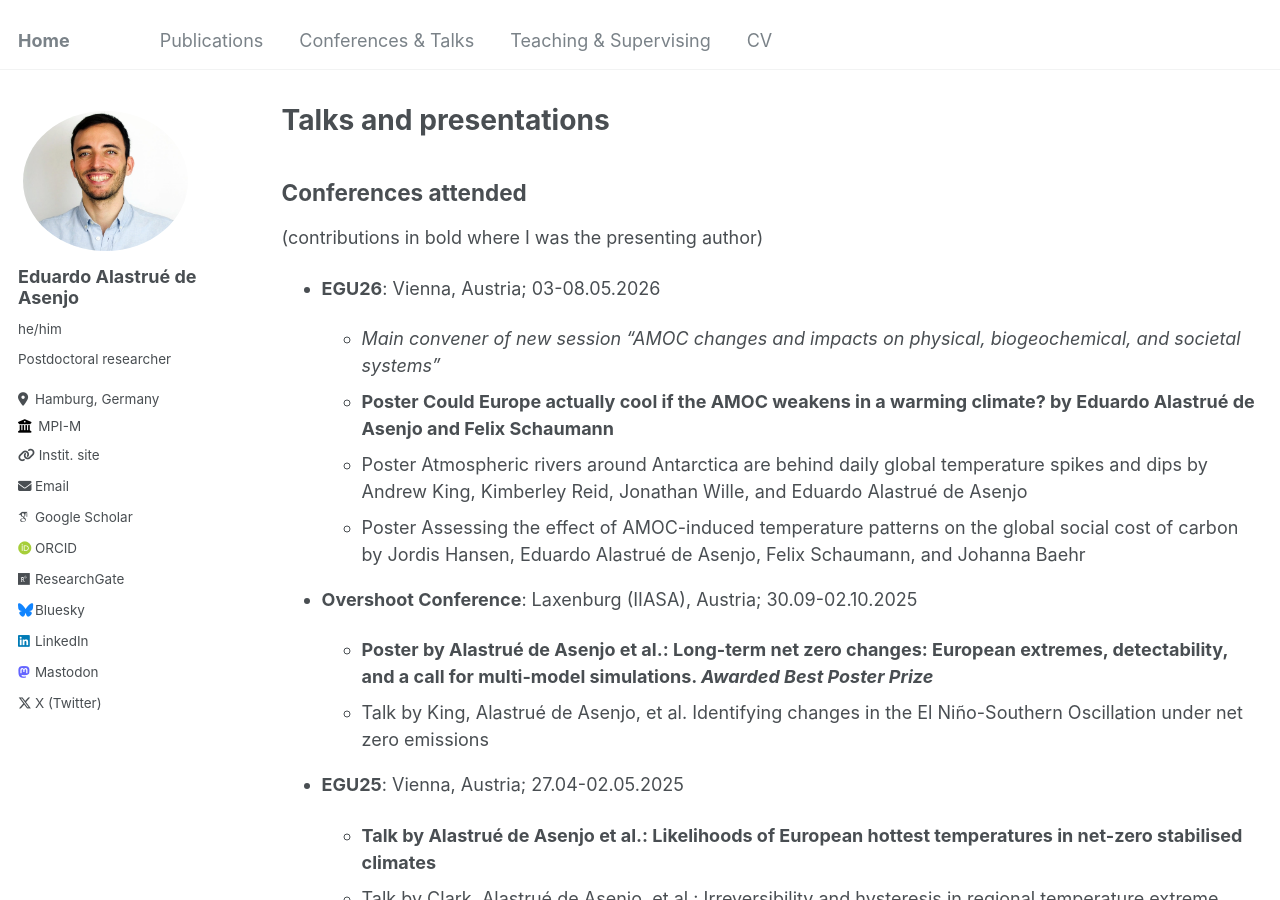
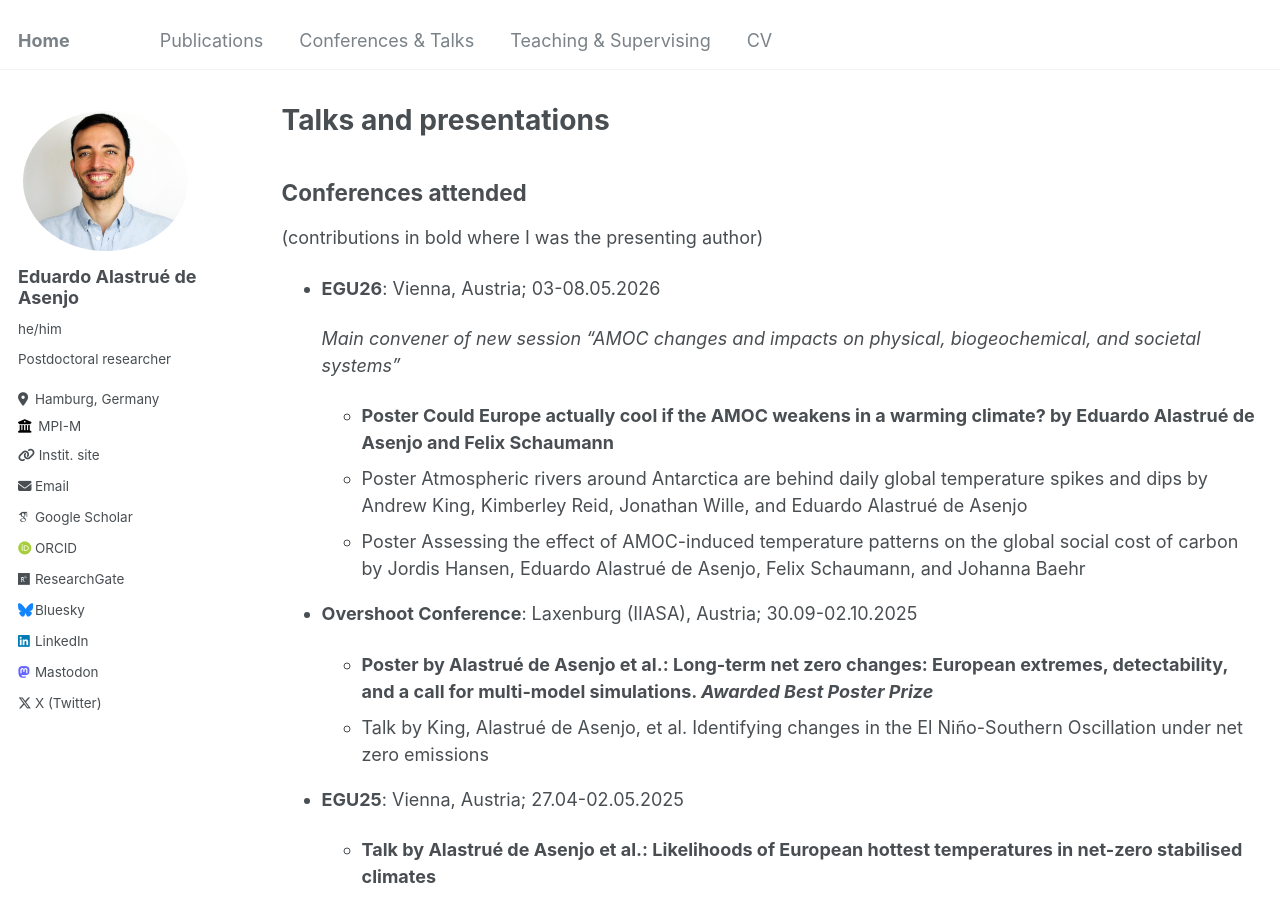
Before and after one commit to edualas/edualas.github.io, a Jekyll site: the page built from _pages/talks.md, in a window 1280 px wide and 900 px high. Built offline with Jekyll 4.4.1, drawn with Linux system fonts in a browser that asks for light colours; some web fonts are replaced.

```diff
--- a/_pages/talks.md
+++ b/_pages/talks.md
@@ -10,7 +10,7 @@ author_profile: true
 
 * **EGU26**: Vienna, Austria; 03-08.05.2026
 
-  * _Main convener of new session “AMOC changes and impacts on physical, biogeochemical, and societal systems”_
+  _Main convener of new session “AMOC changes and impacts on physical, biogeochemical, and societal systems”_
   * **Poster Could Europe actually cool if the AMOC weakens in a warming climate? by Eduardo Alastrué de Asenjo and Felix Schaumann**
   * Poster Atmospheric rivers around Antarctica are behind daily global temperature spikes and dips by Andrew King, Kimberley Reid, Jonathan Wille, and Eduardo Alastrué de Asenjo
   * Poster Assessing the effect of AMOC-induced temperature patterns on the global social cost of carbon by Jordis Hansen, Eduardo Alastrué de Asenjo, Felix Schaumann, and Johanna Baehr
```
